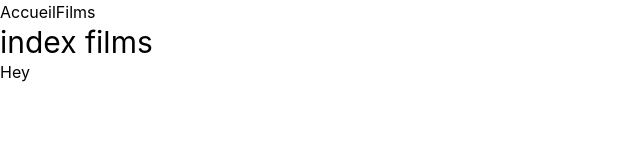
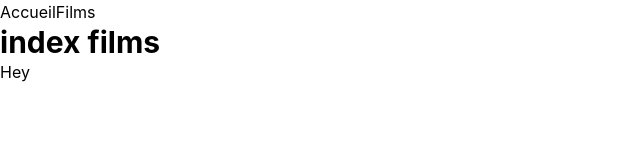
Before and after one commit to MMI-NFC-2024/site-films-nuxt-pocketbase-Pauldarlefelbacq, a Nuxt app: page /films in a window 1280 px wide. Shown: the top 160 px of the page, without its empty margins (0-640 px from the left). Built offline with nearby package versions, Linux system fonts and the light colour scheme.

Commit message:
pocketbase

```diff
--- a/app/pages/films/index.vue
+++ b/app/pages/films/index.vue
@@ -3,5 +3,5 @@
 </script>
 
 <template>
-    <h1 class="text-3xl">index films</h1>
+    <h1 class="text-3xl font-bold">index films</h1>
 </template>
```
Also changed, not shown: 1 other file (tests, documents, lock files or other folders).
